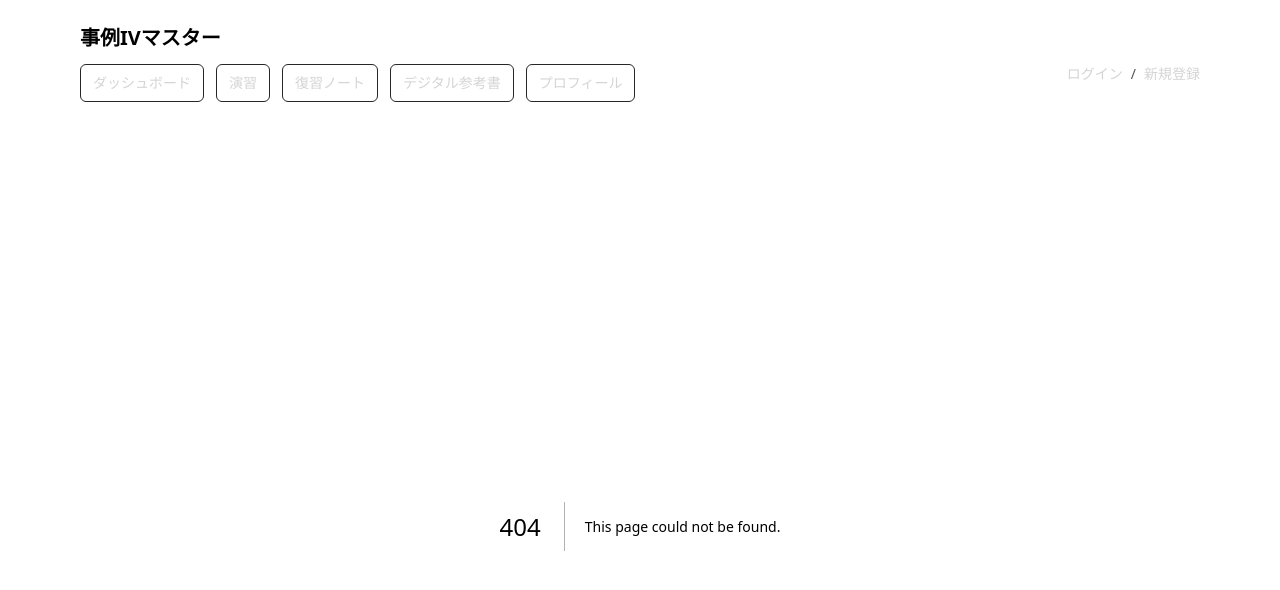
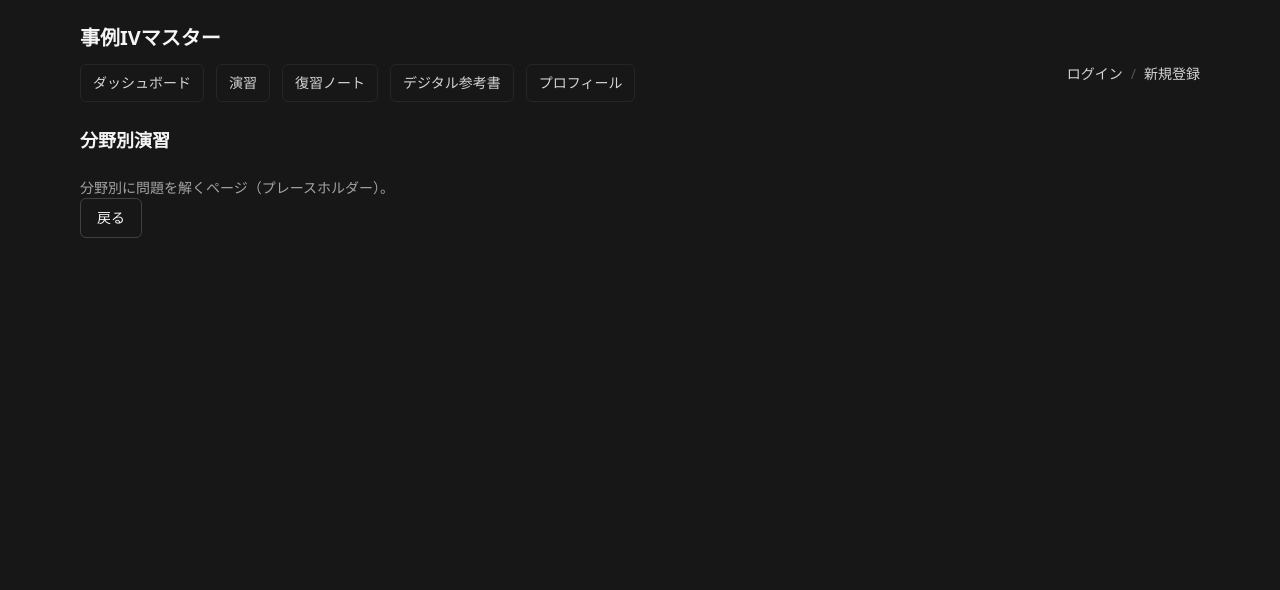
Before and after one commit to machapillo/jirei4-dojo, a Next.js app: page /practice/category in a window 1280 px wide. Before the commit this address had no page. Shown: the top 590 px of the page. Built offline with nearby package versions, Linux system fonts and the light colour scheme.

Commit message:
feat(practice): add placeholder routes for /practice/year & /practice/category

```diff
--- /dev/null
+++ b/app/practice/category/page.tsx
@@ -0,0 +1,15 @@
+"use client";
+import Link from "next/link";
+import { Button } from "@/components/ui/button";
+
+export default function PracticeCategoryPage() {
+  return (
+    <main className="space-y-6">
+      <h2 className="text-lg font-semibold">分野別演習</h2>
+      <p className="text-sm text-neutral-400">分野別に問題を解くページ（プレースホルダー）。</p>
+      <Link href="/practice">
+        <Button variant="outline">戻る</Button>
+      </Link>
+    </main>
+  );
+}
--- /dev/null
+++ b/app/practice/year/page.tsx
@@ -0,0 +1,15 @@
+"use client";
+import Link from "next/link";
+import { Button } from "@/components/ui/button";
+
+export default function PracticeYearPage() {
+  return (
+    <main className="space-y-6">
+      <h2 className="text-lg font-semibold">年度別演習</h2>
+      <p className="text-sm text-neutral-400">年ごとの本試験形式で演習できるページ（プレースホルダー）。</p>
+      <Link href="/practice">
+        <Button variant="outline">戻る</Button>
+      </Link>
+    </main>
+  );
+}
```
